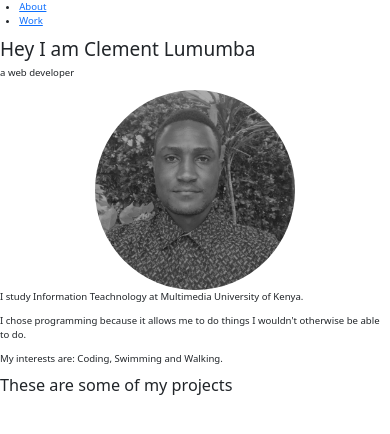
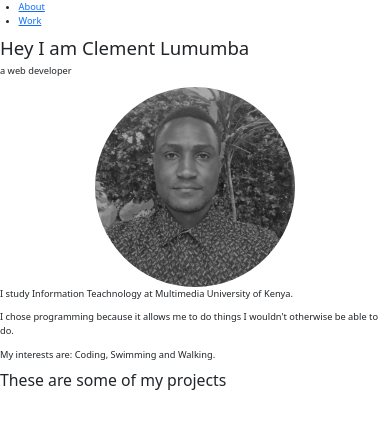
Before and after one commit to Clemo97/independent-project, a plain HTML site: page index.html in a window 390 px wide. Shown: the top 434 px of the page. Drawn offline with nearby package versions, Linux system fonts and the light colour scheme.

Commit message:
Add media query for devices lower that 980px.

```diff
--- a/css/styles.css
+++ b/css/styles.css
@@ -41,3 +41,9 @@ html {
     font-size: 60%;
   }
 }
+/* 980px / 16px = 61.25em */
+@media (max-width: 61.25em) {
+  html {
+    font-size: 58%;
+  }
+}
```
